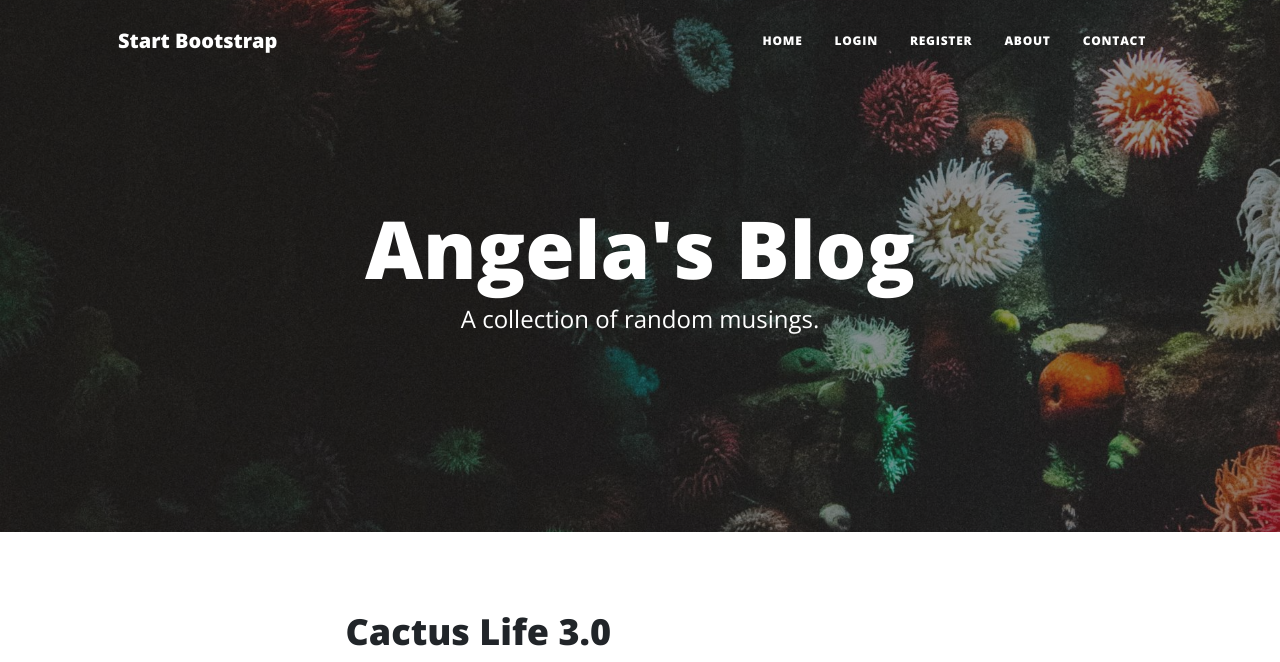
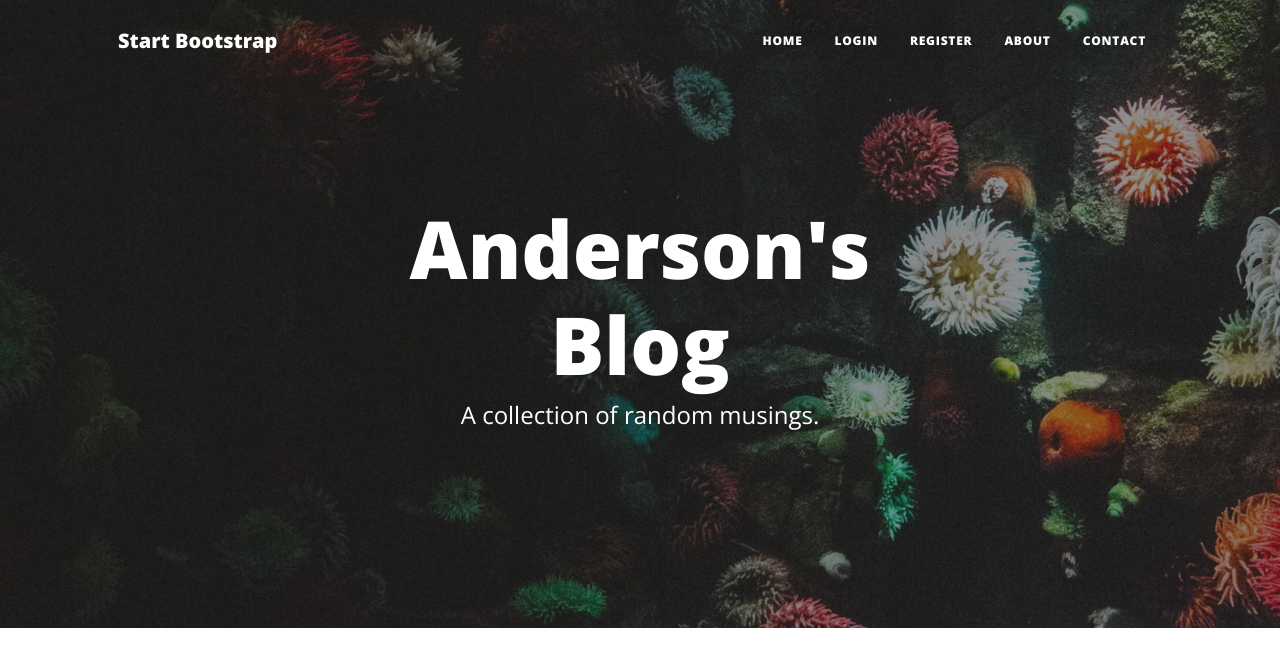
Before and after one commit to ahpmatias/Python-100daysofcode-bootcamp, a Flask app: page / in a window 1280 px wide. Shown: the top 662 px of the page. Run offline with Flask 3, Linux system fonts and the light colour scheme; data comes from the database, SQL or seed files in the repository; some libraries are stand-ins or nearby versions.

```diff
--- a/Challenge 71 - Deploying a website/main.py
+++ b/Challenge 71 - Deploying a website/main.py
@@ -10,6 +10,7 @@ from sqlalchemy import Integer, String, Text
 from functools import wraps
 from werkzeug.security import generate_password_hash, check_password_hash
 from forms import CreatePostForm, RegisterForm, LoginForm, CommentForm
+import os
 # Optional: add contact me email functionality (Day 60)
 # import smtplib
 
--- a/Challenge 71 - Deploying a website/templates/index.html
+++ b/Challenge 71 - Deploying a website/templates/index.html
@@ -9,7 +9,7 @@
     <div class="row gx-4 gx-lg-5 justify-content-center">
       <div class="col-md-10 col-lg-8 col-xl-7">
         <div class="site-heading">
-          <h1>Angela's Blog</h1>
+          <h1>Anderson's Blog</h1>
           <span class="subheading">A collection of random musings.</span>
         </div>
       </div>
```
